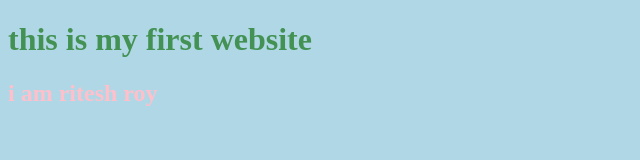
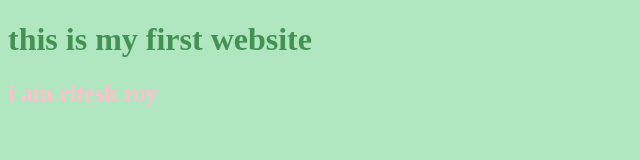
Before and after one commit to Ritesh-kumar38523/Ritesh-kumar, a plain HTML site: page index.html in a window 1280 px wide. Shown: the whole page, without its empty margins (0-640 px from the left). Drawn offline with Linux system fonts and the light colour scheme.

Commit message:
background color

```diff
--- a/index.html
+++ b/index.html
@@ -9,7 +9,7 @@
 <body>
     <style>
         body{
-        background-color:rgba(57, 155, 194, 0.397);
+        background-color:rgba(57, 194, 98, 0.397);
     }
     </style>
     <h1>this is my first website</h1>
```
